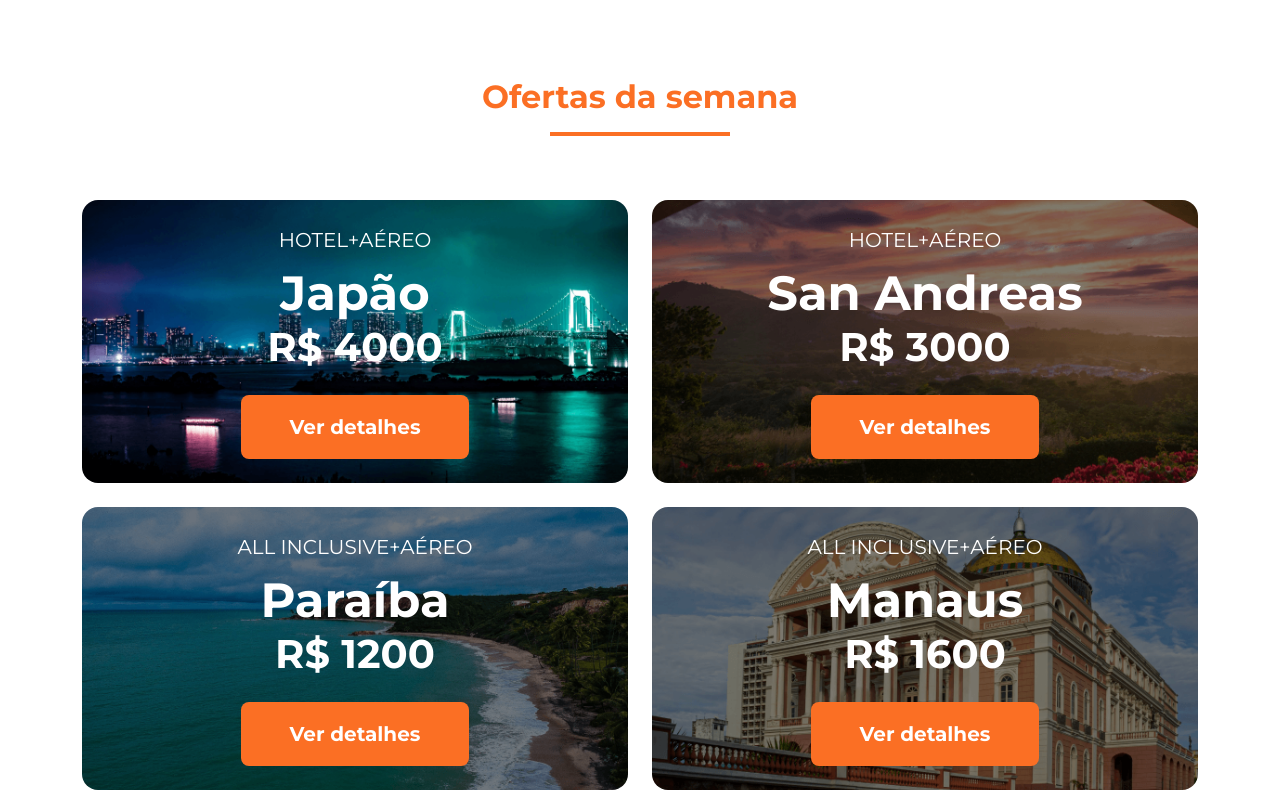
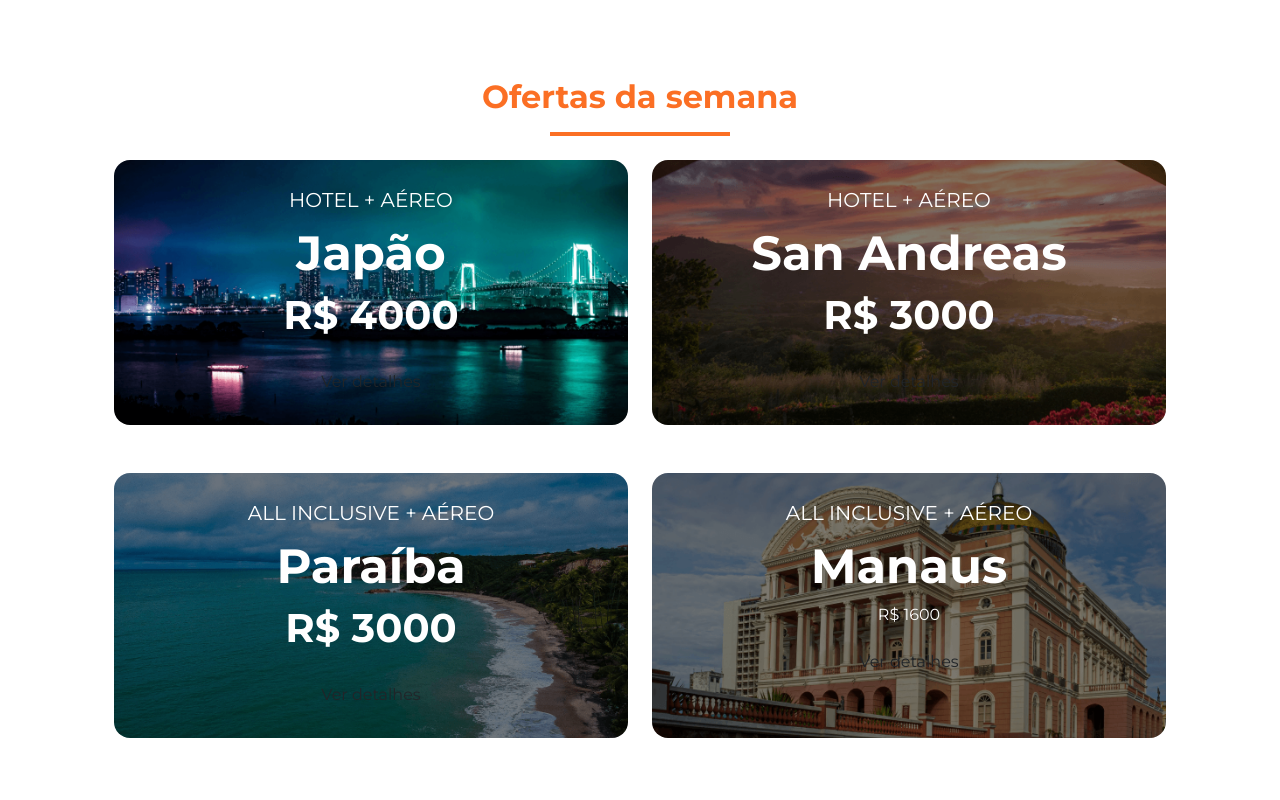
Before and after one commit to itsmejunqueira/jornada-ia-projeto, a website: page index.html in a window 1280 px wide. Shown: the part 700-1500 px from the top of the page. Drawn offline with nearby package versions, Linux system fonts and the light colour scheme; a web font is replaced by a local one.

Commit message:
fix ofertas

```diff
--- a/index.css
+++ b/index.css
@@ -127,7 +127,7 @@
     font-weight: 700;
     line-height: normal;
     text-align: center;
-    margin-bottom: 64px;
+    margin-bottom: 15px;
 }
 
 .depoimentos__titulo--sublinhado,
@@ -146,74 +146,8 @@ img {
     max-width: 100%;
 }
 
-.ofertas__cards--grupo {
-    display: flex;
-    gap: 24px;
-    justify-content: space-around;
-    flex-wrap: wrap;
-}
-
-.ofertas__cards--item {
-    display: flex;
-    padding: 24px 0px;
-    flex-direction: column;
-    justify-content: center;
-    align-items: center;
-    gap: 16px;
-    border-radius: 16px;
-    background-position: center;
-    background-size: cover;
-    background-repeat: no-repeat;
-    padding: 24px 32px;
-    color: var(--branco);
-    flex: 1 0 calc(50% - 48px);
-    box-sizing: border-box;
-    text-align: center;
-}
-
-.ofertas__cards--japao {
-    background-image: url("./img/tokyo.png");
-}
-
-.ofertas__cards--san-andreas {
-    background-image: url("./img/san-andreas.png");
-}
-
-.ofertas__cards--paraiba {
-    background-image: url("./img/paraiba.png");
-}
-
-.ofertas__cards--manaus {
-    background-image: url("./img/manaus.png");
-}
-
-.ofertas__card--destino-tipo {
-    color: var(--branco, #FFF);
-    text-align: center;
-    font-size: 20px;
-    font-style: normal;
-    font-weight: 400;
-    line-height: 32px;
-    margin-bottom: 8px;
-}
-
-.ofertas__card--destino-nome {
-    font-size: 48px;
-    font-style: normal;
-    font-weight: 700;
-    line-height: normal;
-}
-
-.ofertas__card--preco {
-    font-size: 40px;
-    font-style: normal;
-    font-weight: 700;
-    line-height: normal;
-    margin-bottom: 24px;
-}
-
 .destinos__item--botao,
-.ofertas__card--botao {
+.card-botao {
     border-radius: 8px;
     background: var(--laranja, #B81515);
     padding: 16px 48px;
@@ -222,7 +156,7 @@ img {
 }
 
 .destinos__item--botao-texto,
-.ofertas__card--botao-texto {
+.card-botao-texto {
     font-size: 20px;
     font-style: normal;
     font-weight: 700;
@@ -230,7 +164,88 @@ img {
     color: var(--branco, #FFF);
 }
 
-.busca__categorias {
+  img {
+    max-width: 100%;
+  }
+
+  .cards-group {
+    display: flex;
+    flex-wrap: wrap;
+    gap: 24px;
+    justify-content: space-around;
+    flex: 1 0 calc(50% - 48px);
+    border-radius: 16px;
+    padding: 24px 32px;
+    box-sizing: border-box;
+    text-align: center;
+  }
+
+  .card-japao, .card-san-andreas,
+  .card-paraiba,.card-manaus {
+    flex: 1 0 calc(50% - 48px);
+    border-radius: 16px;
+    padding: 24px 32px;
+    box-sizing: border-box;
+    text-align: center;
+    background-size: cover;
+    background-position: center;
+    background-repeat: no-repeat;
+    color: var(--branco);
+  }
+
+  .card-japao {
+    background-image: url("./img/tokyo.png");
+  }
+  .card-san-andreas{
+    background-image: url("./img/san-andreas.png");
+  }
+  .card-paraiba{
+    background-image: url("./img/paraiba.png");
+  }
+  .card-manaus {
+    background-image: url("./img/manaus.png");
+  }
+  .destino {
+    text-align: center;
+  }
+
+  .card-destino {
+    color: var(--branco);
+    font-size: 20px;
+    font-weight: 400;
+    line-height: 32px;
+    margin-bottom: 8px;
+  }
+
+  .card-destino-nome {
+    font-size: 48px;
+    font-weight: 700;
+    line-height: normal;
+  }
+
+  .card-preco {
+    font-size: 40px;
+    font-weight: 700;
+    line-height: normal;
+    margin-bottom: 24px;
+  }
+
+  .btn {
+    border-radius: 8px;
+    background: var(--laranja);
+    padding: 16px 48px;
+    box-sizing: border-box;
+    display: inline-block;
+  }
+
+  .botao-texto {
+    font-size: 20px;
+    font-weight: 700;
+    line-height: 32px;
+    color: var(--branco);
+  }
+
+  .busca__categorias {
     display: flex;
     align-items: stretch;
     gap: 24px;
--- a/index.html
+++ b/index.html
@@ -14,8 +14,11 @@
         rel="stylesheet">
     <link rel="stylesheet"
         href="https://fonts.googleapis.com/css2?family=Material+Symbols+Outlined:opsz,wght,FILL,GRAD@48,400,0,0" />
-        <link href="https://cdn.jsdelivr.net/npm/bootstrap@5.0.2/dist/css/bootstrap.min.css" rel="stylesheet" integrity="sha384-EVSTQN3/azprG1Anm3QDgpJLIm9Nao0Yz1ztcQTwFspd3yD65VohhpuuCOmLASjC" crossorigin="anonymous">
-        <script src="https://cdn.jsdelivr.net/npm/bootstrap@5.0.2/dist/js/bootstrap.bundle.min.js" integrity="sha384-MrcW6ZMFYlzcLA8Nl+NtUVF0sA7MsXsP1UyJoMp4YLEuNSfAP+JcXn/tWtIaxVXM" crossorigin="anonymous"></script>
+    <link href="https://cdn.jsdelivr.net/npm/bootstrap@5.0.2/dist/css/bootstrap.min.css" rel="stylesheet"
+        integrity="sha384-EVSTQN3/azprG1Anm3QDgpJLIm9Nao0Yz1ztcQTwFspd3yD65VohhpuuCOmLASjC" crossorigin="anonymous">
+    <script src="https://cdn.jsdelivr.net/npm/bootstrap@5.0.2/dist/js/bootstrap.bundle.min.js"
+        integrity="sha384-MrcW6ZMFYlzcLA8Nl+NtUVF0sA7MsXsP1UyJoMp4YLEuNSfAP+JcXn/tWtIaxVXM"
+        crossorigin="anonymous"></script>
 
 </head>
 
@@ -53,76 +56,51 @@
 
     <main class="container">
 
-        <div class="ofertas">
-            <div class="ofertas__titulo">
-                <div class="ofertas__titulo--texto">Ofertas da semana</div>
+        <section class="ofertas">
+            <h2 class="ofertas__titulo">Ofertas da semana</h2>
             <div class="ofertas__titulo--sublinhado"></div>
+
+            <div class="cards-group">
+                <article class="card-japao">
+                    <header class="destino">
+                        <h3 class="card-destino">HOTEL + AÉREO</h3>
+                        <h2 class="card-destino-nome">Japão</h2>
+                    </header>
+                    <p class="card-preco">R$ 4000</p>
+                    <a href="" class="btn botao-texto">Ver detalhes</a>
+                </article>
+                <article class="card-san-andreas">
+                    <header class="destino">
+                        <h3 class="card-destino">HOTEL + AÉREO</h3>
+                        <h2 class="card-destino-nome">San Andreas</h2>
+                    </header>
+                    <p class="card-preco">R$ 3000</p>
+                    <a href="" class="btn botao-texto">Ver detalhes</a>
+                </article>
             </div>
-            <div class="ofertas__cards">
-                <div class="ofertas__cards--grupo">
-                    <div class="ofertas__cards--item ofertas__cards--japao">
-                        <div class="ofertas__card">
-                            <div class="ofertas__card--conteudo">
-                                <div class="ofertas__card--destino">
-                                    <div class="ofertas__card--destino-tipo">HOTEL+AÉREO</div>
-                                    <b class="ofertas__card--destino-nome">Japão</b>
+            <div class="cards-group">
+                <article class="card-paraiba">
+                    <header class="destino">
+                        <h3 class="card-destino">ALL INCLUSIVE + AÉREO</h3>
+                        <h2 class="card-destino-nome">Paraíba</h2>
+                    </header>
+                    <p class="card-preco">R$ 3000</p>
+                    <a href="" class="btn botao-texto">Ver detalhes</a>
+                </article>
+                <article class="card-manaus">
+                    <header class="destino">
+                        <h3 class="card-destino">ALL INCLUSIVE + AÉREO</h3>
+                        <h2 class="card-destino-nome">Manaus</h2>
+                    </header>
+                    <p class="card--preco">R$ 1600</p>
+                    <a href="" class="btn botao-texto">Ver detalhes</a>
+                </article>
             </div>
-                                <div class="ofertas__card--preco">R$ 4000</div>
-                                <div class="ofertas__card--botao">
-                                    <span class="ofertas__card--botao-texto">Ver detalhes</span>
-                                </div>
-                            </div>
-                        </div>
-                    </div>
-                    <div class="ofertas__cards--item  ofertas__cards--san-andreas">
-                        <div class="ofertas__card">
-                            <div class="ofertas__card--conteudo">
-                                <div class="ofertas__card--destino">
-                                    <div class="ofertas__card--destino-tipo">HOTEL+AÉREO</div>
-                                    <b class="ofertas__card--destino-nome">San Andreas</b>
-                                </div>
-                                <div class="ofertas__card--preco">R$ 3000</div>
-                                <div class="ofertas__card--botao">
-                                    <span class="ofertas__card--botao-texto">Ver detalhes</span>
-                                </div>
-                            </div>
-                        </div>
-                    </div>
-                    <div class="ofertas__cards--item  ofertas__cards--paraiba">
-                        <div class="ofertas__card">
-                            <div class="ofertas__card--conteudo">
-                                <div class="ofertas__card--destino">
-                                    <div class="ofertas__card--destino-tipo">ALL INCLUSIVE+AÉREO</div>
-                                    <b class="ofertas__card--destino-nome">Paraíba</b>
-                                </div>
-                                <div class="ofertas__card--preco">R$ 1200</div>
-                                <div class="ofertas__card--botao">
-                                    <span class="ofertas__card--botao-texto">Ver detalhes</span>
-                                </div>
-                            </div>
-                        </div>
-                    </div>
-                    <div class="ofertas__cards--item  ofertas__cards--manaus">
-                        <div class="ofertas__card">
-                            <div class="ofertas__card--conteudo">
-                                <div class="ofertas__card--destino">
-                                    <div class="ofertas__card--destino-tipo">ALL INCLUSIVE+AÉREO</div>
-                                    <b class="ofertas__card--destino-nome">Manaus</b>
-                                </div>
-                                <div class="ofertas__card--preco">R$ 1600</div>
-                                <div class="ofertas__card--botao">
-                                    <span class="ofertas__card--botao-texto">Ver detalhes</span>
-                                </div>
-                            </div>
-                        </div>
-                    </div>
-                </div>
-            </div>
-        </div>
+        </section>
 
         <div class="busca">
             <div class="busca__titulo">
-                <div class="divusca__titulo--texto">Busque por Categoria</div>
+                <div class="busca__titulo--texto">Busque por Categoria</div>
                 <div class="busca__titulo--sublinhado"></div>
             </div>
             <div class="busca__categorias">
```
Lines whose indentation alone changed are shown as unchanged.
